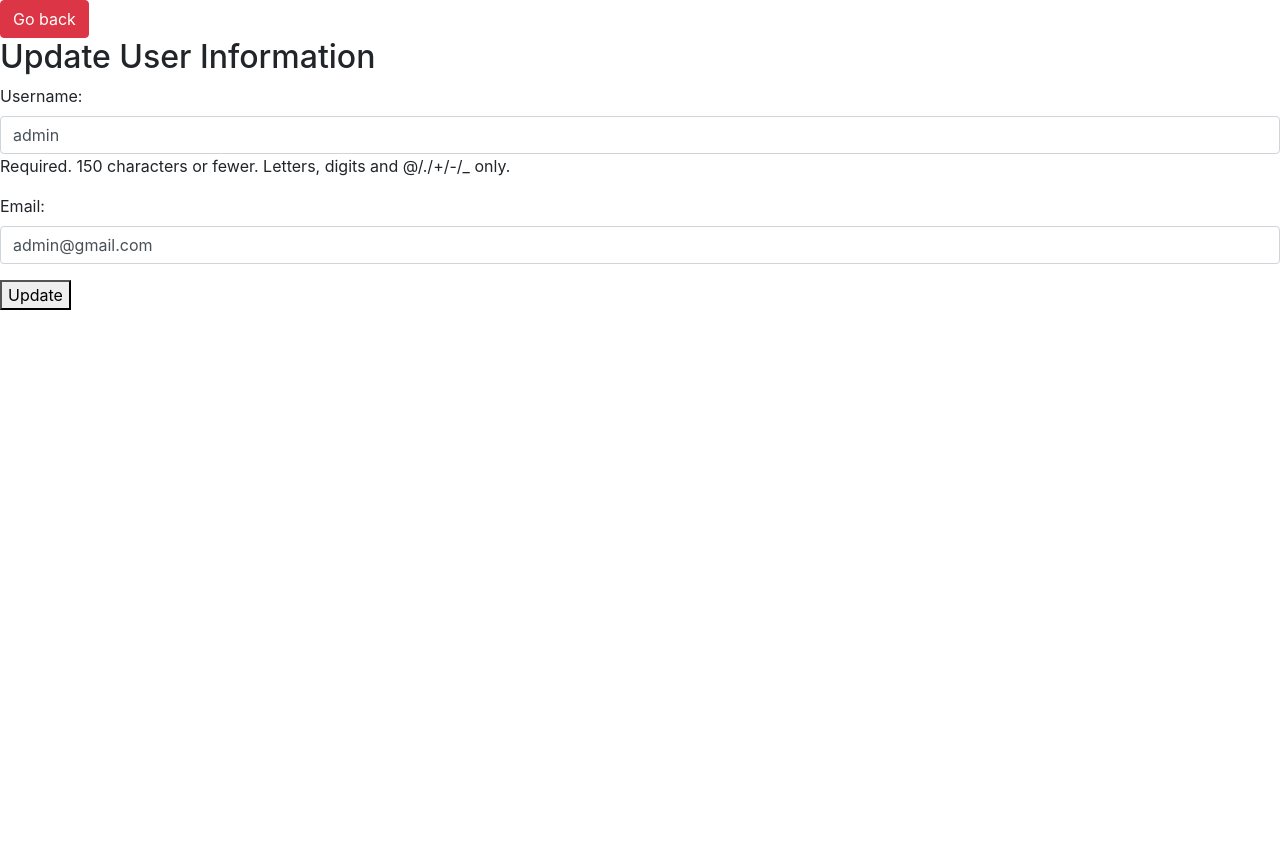
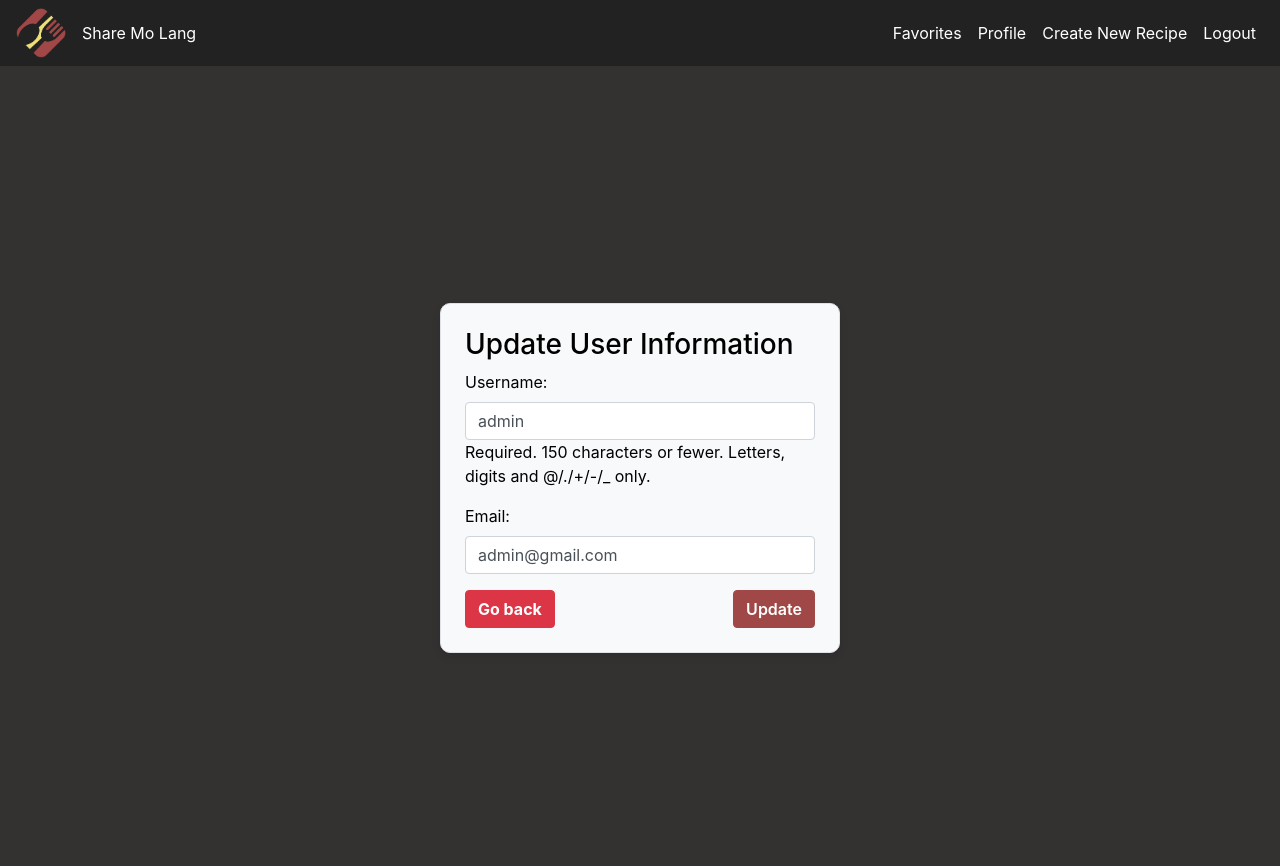
Before and after one commit to nashmglq/SoftDevPrj, a Django app: page /profile/update-user/ in a window 1280 px wide. Before the commit the page ends 310 px from the top, so only its background shows below. Run offline with Django 5.2, Linux system fonts and the light colour scheme; a user stored in the database is signed in; some libraries are stand-ins or nearby versions.

Commit message:
Front End

```diff
--- a/softdevfinals/static/css/home.css
+++ b/softdevfinals/static/css/home.css
@@ -1,6 +1,6 @@
 body {
-    background-color: #333; /* Dark background */
-    color: #fff; /* Light text */
+    background-color: #343131; /* Dark background */
+    color: #f6e7d8; /* Light text */
 }
 
 .navbar {
--- /dev/null
+++ b/softdevfinals/static/css/nav.css
@@ -0,0 +1,18 @@
+body {
+    background-color: #343131; /* Dark background */
+    color: #f6e7d8; /* Light text */
+}
+
+.navbar {
+    background-color: #222; /* Darker navbar */
+    width: 100%;
+}
+
+.navbar-brand, .nav-link {
+    color: #fff !important; /* White text for navbar links */
+}
+
+.logo {
+    width: 50px; /* Adjust width as needed */
+    height: auto; /* Keeps aspect ratio */
+}
--- /dev/null
+++ b/softdevfinals/static/css/profile.css
@@ -0,0 +1,73 @@
+.image {
+    max-width: 15rem;
+    margin-bottom: 1rem;
+    border-radius: .2rem;
+}
+
+.custom-card {
+    background-color: #d8a25e !important;  /* Custom background color */
+    border: none; /* Remove default border */
+    border-radius: 1rem !important; /* Rounded corners */
+    box-shadow: 0 4px 15px rgba(0, 0, 0, 0.1); /* Subtle shadow */
+}
+
+.custom-card img {
+    border-radius: 10px; /* Match image corners to card */
+}
+
+.custom-card .card-title {
+    color: #f6e7d8; /* Title text color */
+}
+
+.custom-card .card-text {
+    color: #a04747; /* Bio text color */
+    font-weight: 600;
+
+}
+
+.custom-btn {
+    background-color: #a04747 !important;
+    border-color: #a04747 !important;
+    color: white !important;
+    font-weight: 600 !important;
+    transition: transform 0.2s; /* Transition for hover effect */
+}
+
+.custom-recipe-card {
+    background-color: #282727 !important; /* Card background color */
+    box-shadow: 0 4px 15px rgba(0, 0, 0, 0.1); /* Subtle shadow for depth */
+    transition: transform 0.2s; /* Transition for hover effect */
+    color: #a04747;
+}
+
+.custom-recipe-card:hover {
+    transform: scale(1.05); /* Slightly enlarge the card on hover */
+}
+
+.custom-recipe-card img {
+    border-radius: .5rem; /* Ensure image matches the card corner radius */
+}
+
+@media (max-width: 576px) {
+    .ml-4 {
+        margin-left: 0; /* Remove left margin on small screens */
+        margin-top: 1rem; /* Add top margin */
+    }
+}
+
+.box-container {
+    background-color: #f8f9fa; /* Light grey background */
+    border: 0.0625rem solid #dee2e6; /* 1px solid border */
+    border-radius: 0.625rem; /* 10px rounded corners */
+    box-shadow: 0 0.25rem 0.5rem rgba(0, 0, 0, 0.1); /* 4px/8px shadow */
+    max-width: 25rem; /* Set max-width to 400px */
+    margin: 0 auto; /* Center the box horizontally */
+    padding: 2rem; /* Add padding inside the box */
+}
+
+.full-height {
+    min-height: 50rem;
+    display: flex !important;
+    align-items: center !important;
+    justify-content: center !important;
+}
--- a/softdevfinals/templates/accounts/change_password.html
+++ b/softdevfinals/templates/accounts/change_password.html
@@ -7,6 +7,7 @@
     <title>Change Password</title>
 </head>
 <body>
+    {% include 'nav.html' %}
     <div class="container mt-5">
         <a href="{% url 'profile' %}" class="btn btn-danger">Go back</a>
 
--- a/softdevfinals/templates/accounts/profile_edit_user.html
+++ b/softdevfinals/templates/accounts/profile_edit_user.html
@@ -1,20 +1,35 @@
 <!DOCTYPE html>
 {% load crispy_forms_tags %}
+
 <html lang="en">
+    {% load static %}
 <head>
     <meta charset="UTF-8">
     <meta name="viewport" content="width=device-width, initial-scale=1.0">
     <title>Login</title>
     <link rel="stylesheet" href="https://stackpath.bootstrapcdn.com/bootstrap/4.5.2/css/bootstrap.min.css">
+    <link rel="stylesheet" href="{% static 'css/profile.css' %}">
 </head>
 <body>
-    <a href="{% url 'profile' %}" class="btn btn-danger">Go back</a>
-    <h2>Update User Information</h2>
-    <form method="POST">
-        {% csrf_token %}
-        {{ u_form.as_p }}
-        <button type="submit">Update</button>
-    </form>
+    {%include 'nav.html'%}
+    <div  class="container-fluid full-height">
+
+        <div class="box-container p-4 mt-4">
+            <h3 style="color: black;">Update User Information</h3>
+            <form method="POST" class="form" style="color: black;">
+                {% csrf_token %}
+                {{ u_form.as_p }}
+
+                <div class="d-flex justify-content-between mt-3">
+                    <a href="{% url 'profile' %}" class="btn btn-danger" style="font-weight: bold;">Go back</a>
+                    <button type="submit" class="btn custom-btn">Update</button>
+                </div>
+            </form>
+        </div>
+
+    </div>
+
+
 
 
     <script src="https://code.jquery.com/jquery-3.5.1.slim.min.js"></script>
--- /dev/null
+++ b/softdevfinals/templates/nav.html
@@ -0,0 +1,42 @@
+<!DOCTYPE html>
+{% load static %}
+<html lang="en">
+<head>
+    <meta charset="UTF-8">
+    <meta name="viewport" content="width=device-width, initial-scale=1.0">
+    <title>Home</title>
+    <link rel="stylesheet" href="https://stackpath.bootstrapcdn.com/bootstrap/4.5.2/css/bootstrap.min.css">
+    <link rel="stylesheet" href="{% static 'css/nav.css' %}">
+</head>
+<body>
+    <nav class="navbar navbar-expand-lg sticky-top">
+        <div class="text-center mb-4"></div>
+        <img src="{% static 'css/logo.png' %}" alt="Logo" class="logo" />
+        <a class="nav-link" href="{% url 'home' %}">Share Mo Lang</a>
+        <button class="navbar-toggler" type="button" data-toggle="collapse" data-target="#navbarNav" aria-controls="navbarNav" aria-expanded="false" aria-label="Toggle navigation">
+            <span class="navbar-toggler-icon"></span>
+        </button>
+        <div class="collapse navbar-collapse" id="navbarNav">
+            <ul class="navbar-nav ml-auto">
+                <li class="nav-item">
+                    <a class="nav-link" href="{% url 'favorites' %}">Favorites</a>
+                </li>
+                <li class="nav-item">
+                    <a class="nav-link" href="{% url 'profile' %}">Profile</a>
+                </li>
+                <li class="nav-item">
+                    <a class="nav-link" href="{% url 'recipe-create' %}">Create New Recipe</a>
+                </li>
+                <li class="nav-item">
+                    <a class="nav-link text-danger" href="{% url 'logout' %}">Logout</a>
+                </li>
+            </ul>
+        </div>
+    </nav>
+
+
+    <script src="https://code.jquery.com/jquery-3.5.1.slim.min.js"></script>
+    <script src="https://cdn.jsdelivr.net/npm/@popperjs/core@2.9.3/dist/umd/popper.min.js"></script>
+    <script src="https://stackpath.bootstrapcdn.com/bootstrap/4.5.2/js/bootstrap.min.js"></script>
+</body>
+</html>
```
Also changed, not shown: softdevfinals/static/css/landing.css (+8 -9 lines), softdevfinals/static/css/recipe_detail.css (+3 -15 lines), softdevfinals/templates/accounts/profile.html (+53 -53 lines), softdevfinals/templates/accounts/profile_edit_profile.html (+17 -9 lines), softdevfinals/templates/recipes/favorites.html (+1 -21 lines), softdevfinals/templates/recipes/recipe_confirm_delete.html (+5 -5 lines), softdevfinals/templates/recipes/recipe_form.html (+1 -22 lines), softdevfinals/templates/home/home.html (line endings or trailing spaces).
